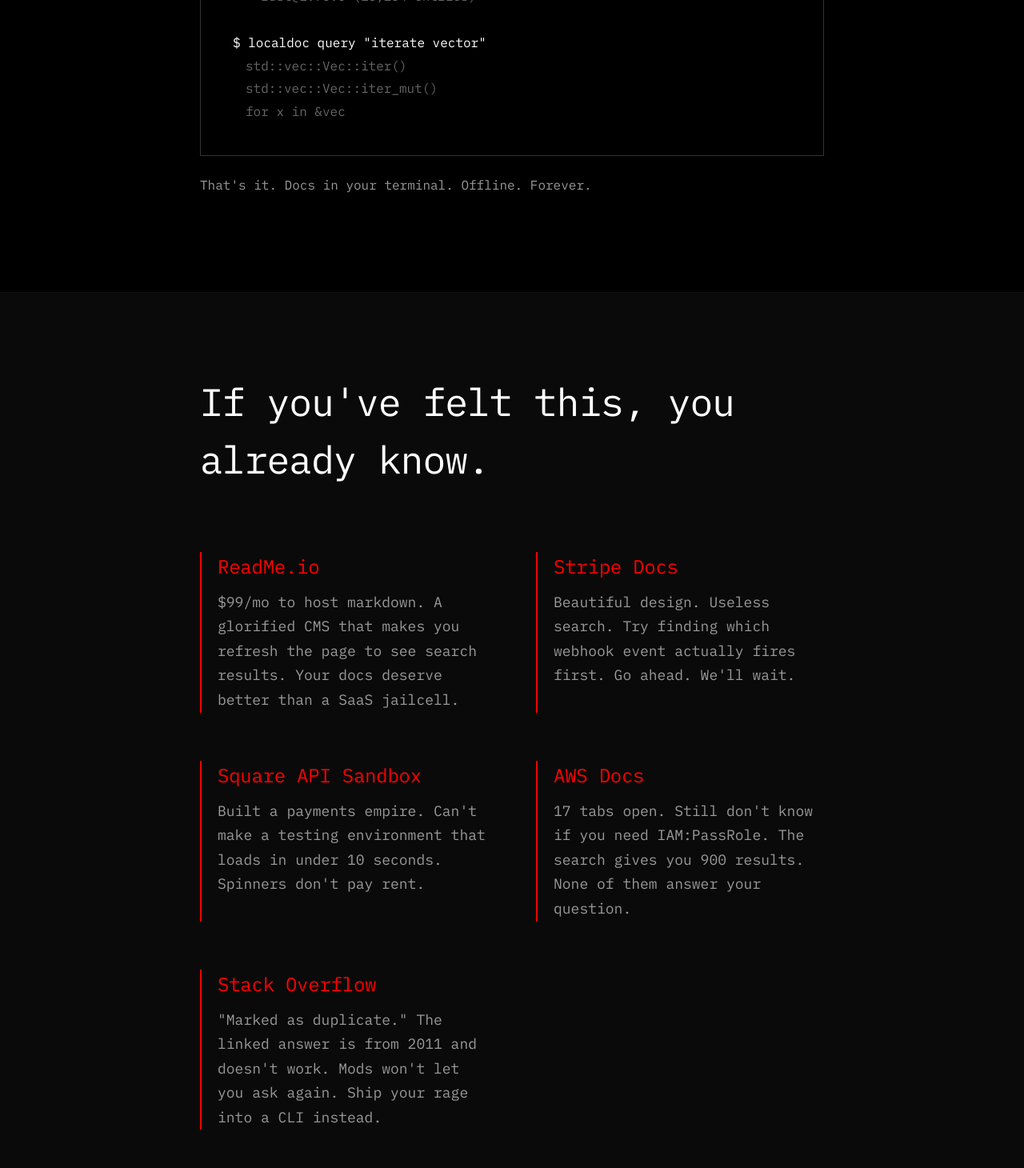
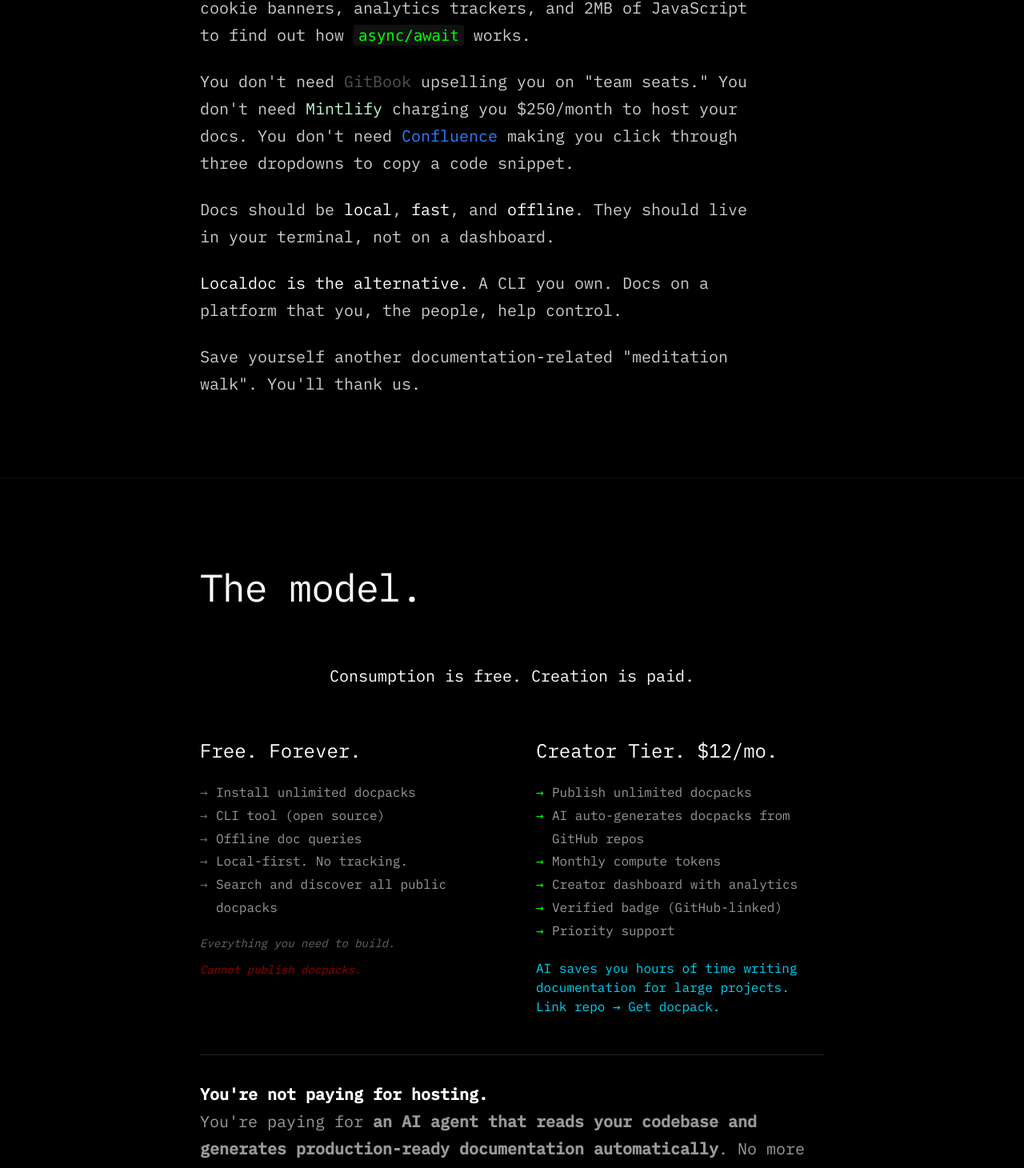
Before and after one commit to xandwr/doctown-website, a SvelteKit app: page / in a window 1280 px wide. Shown: the part 1200-2660 px from the top of the page at 80% size. Built offline with nearby package versions, Linux system fonts and the light colour scheme.

Commit message:
New site design

```diff
--- a/src/routes/+page.svelte
+++ b/src/routes/+page.svelte
@@ -5,113 +5,8 @@
     <!-- Hero: Immediate Hook -->
     <section class="hero">
         <div class="container">
-            <h1>Documentation without dependency.</h1>
-            <p class="subhero">
-                All documentation. One CLI. No corporate bullshit.
-            </p>
-        </div>
-    </section>
-
-    <!-- Quick Start: Get Devs Moving in 10 Seconds -->
-    <section class="quickstart">
-        <div class="container">
-            <h2>Get going. Fast.</h2>
-            <div class="terminal">
-                <div class="terminal-line">$ cargo install localdoc</div>
-                <div class="terminal-line output">
-                    ✓ installed localdoc v0.1.0
-                </div>
-                <div class="terminal-line">&nbsp;</div>
-                <div class="terminal-line">$ localdoc install rust</div>
-                <div class="terminal-line output">
-                    ✓ rust@1.70.0 (15,234 entries)
-                </div>
-                <div class="terminal-line">&nbsp;</div>
-                <div class="terminal-line">
-                    $ localdoc query "iterate vector"
-                </div>
-                <div class="terminal-line output">std::vec::Vec::iter()</div>
-                <div class="terminal-line output">
-                    std::vec::Vec::iter_mut()
-                </div>
-                <div class="terminal-line output">for x in &vec</div>
-            </div>
-            <p class="quickstart-note">
-                That's it. Docs in your terminal. Offline. Forever.
-            </p>
-        </div>
-    </section>
-
-    <!-- Hall of Shame: Calling Shots -->
-    <section class="shame">
-        <div class="container">
-            <h2>If you've felt this, you already know.</h2>
-            <div class="shame-list">
-                <div class="shame-item">
-                    <p class="shame-target">ReadMe.io</p>
-                    <p class="shame-crime">
-                        $99/mo to host markdown. A glorified CMS that makes you
-                        refresh the page to see search results. Your docs
-                        deserve better than a SaaS jailcell.
-                    </p>
-                </div>
-                <div class="shame-item">
-                    <p class="shame-target">Stripe Docs</p>
-                    <p class="shame-crime">
-                        Beautiful design. Useless search. Try finding which
-                        webhook event actually fires first. Go ahead. We'll
-                        wait.
-                    </p>
-                </div>
-                <div class="shame-item">
-                    <p class="shame-target">Square API Sandbox</p>
-                    <p class="shame-crime">
-                        Built a payments empire. Can't make a testing
-                        environment that loads in under 10 seconds. Spinners
-                        don't pay rent.
-                    </p>
-                </div>
-                <div class="shame-item">
-                    <p class="shame-target">AWS Docs</p>
-                    <p class="shame-crime">
-                        17 tabs open. Still don't know if you need IAM:PassRole.
-                        The search gives you 900 results. None of them answer
-                        your question.
-                    </p>
-                </div>
-                <div class="shame-item">
-                    <p class="shame-target">Stack Overflow</p>
-                    <p class="shame-crime">
-                        "Marked as duplicate." The linked answer is from 2011
-                        and doesn't work. Mods won't let you ask again. Ship
-                        your rage into a CLI instead.
-                    </p>
-                </div>
-            </div>
-            <p class="shame-manifesto">
-                You're not the problem. The docs are.<br />
-                <strong>We're fixing it.</strong>
-            </p>
-        </div>
-    </section>
-
-    <!-- The Pitch: What This Is -->
-    <section class="pitch">
-        <div class="container">
-            <div class="pitch-grid">
-                <div class="pitch-item">
-                    <h3>100% offline</h3>
-                    <p>No network. No latency. No tracking.</p>
-                </div>
-                <div class="pitch-item">
-                    <h3>&lt;50ms queries</h3>
-                    <p>Faster than grep. Smarter than find.</p>
-                </div>
-                <div class="pitch-item">
-                    <h3>Zero config</h3>
-                    <p>One binary. One command. Done.</p>
-                </div>
-            </div>
+            <h1>Documentation is a dependency.</h1>
+            <p class="subhero">Let's treat it like one.</p>
         </div>
     </section>
 
@@ -131,28 +26,40 @@
                     find out how <code>async/await</code> works.
                 </p>
                 <p>
-                    You don't need GitBook upselling you on "team seats." You
-                    don't need ReadMe charging $99/mo to render markdown. You
-                    don't need Confluence making you click through three
-                    dropdowns to copy a code snippet.
+                    You don't need <a
+                        href="https://www.gitbook.com/pricing"
+                        target="_blank"
+                        rel="noopener noreferrer"
+                        class="text-neutral-600">GitBook</a
+                    >
+                    upselling you on "team seats." You don't need
+                    <a
+                        href="https://www.mintlify.com/pricing"
+                        target="_blank"
+                        rel="noopener noreferrer"
+                        class="text-green-200">Mintlify</a
+                    >
+                    charging you $250/month to host your docs. You don't need
+                    <a
+                        href="https://www.atlassian.com/software/confluence"
+                        target="_blank"
+                        rel="noopener noreferrer"
+                        class="text-blue-500">Confluence</a
+                    >
+                    making you click through three dropdowns to copy a code snippet.
                 </p>
                 <p>
                     Docs should be <strong>local</strong>,
                     <strong>fast</strong>, and <strong>offline</strong>. They
-                    should live in your terminal—not behind a paywall, not in a
-                    Notion workspace with broken search, not in some VC-funded
-                    "knowledge graph" that'll pivot to AI in six months and rug
-                    you by Q3.
+                    should live in your terminal, not on a dashboard.
                 </p>
                 <p>
                     <strong>Localdoc is the alternative.</strong> A CLI you own.
-                    Docs you control. No middleman. No metrics. No investors demanding
-                    10x growth on your search queries.
+                    Docs on a platform that you, the people, help control.
                 </p>
                 <p>
-                    If you've ever rage-closed a docs site because it <em
-                        >just wouldn't fucking load</em
-                    >—this is for you.
+                    Save yourself another documentation-related "meditation
+                    walk". You'll thank us.
                 </p>
             </div>
         </div>
@@ -162,32 +69,61 @@
     <section class="model">
         <div class="container">
             <h2>The model.</h2>
+            <p class="model-principle">
+                <strong>Consumption is free. Creation is paid.</strong>
+            </p>
             <div class="model-grid">
                 <div class="model-column free">
                     <h3>Free. Forever.</h3>
                     <ul>
+                        <li>Install unlimited docpacks</li>
                         <li>CLI tool (open source)</li>
                         <li>Offline doc queries</li>
-                        <li>Core docpacks (Rust, Python, etc.)</li>
                         <li>Local-first. No tracking.</li>
+                        <li>Search and discover all public docpacks</li>
                     </ul>
                     <p class="model-note">Everything you need to build.</p>
+                    <p class="model-limit opacity-60">
+                        Cannot publish docpacks.
+                    </p>
                 </div>
                 <div class="model-column premium">
-                    <h3>Premium. For velocity.</h3>
+                    <h3>Creator Tier. $12/mo.</h3>
                     <ul>
-                        <li>AI semantic search (token-optimized)</li>
-                        <li>Cloud sync & auto-updates</li>
-                        <li>Private docpack registry</li>
+                        <li>Publish unlimited docpacks</li>
+                        <li>AI auto-generates docpacks from GitHub repos</li>
+                        <li>Monthly compute tokens</li>
+                        <li>Creator dashboard with analytics</li>
+                        <li>Verified badge (GitHub-linked)</li>
                         <li>Priority support</li>
                     </ul>
-                    <p class="model-note">Buy hours. Not features.</p>
+                    <p class="text-cyan-400">
+                        AI saves you hours of time writing documentation for
+                        large projects.<br />
+                        Link repo → Get docpack.
+                    </p>
                 </div>
             </div>
             <p class="model-philosophy">
-                <strong>OSS at the edges. Product at the core.</strong><br />
-                The free layer proves it works. The premium layer keeps the lights
-                on.
+                <strong>You're not paying for hosting.</strong><br />
+                You're paying for
+                <b
+                    >an AI agent that reads your codebase and generates
+                    production-ready documentation automatically</b
+                >. No more manual doc writing. No more copy-pasting between
+                formats. <br /> Link your repo, allocate tokens, publish in
+                minutes. <br />
+                <br />
+            </p>
+
+            <p class="text-blue-800 mb-4">
+                Instant global availability is just a bonus.
+            </p>
+
+            <p class="model-philosophy">
+                <strong>Like npm. For docs.</strong><br />
+                Anyone can install for free. Only creators pay—and they get automation
+                that makes it worth every cent.
             </p>
         </div>
     </section>
@@ -199,10 +135,7 @@
             <div class="terminal">
                 <div class="terminal-line">$ cargo install localdoc</div>
             </div>
-            <p class="cta-note">
-                Documentation for people who build.<br />
-                Not corporations who extract.
-            </p>
+            <p class="cta-note">Documentation for people who build.</p>
         </div>
     </section>
 
@@ -210,8 +143,12 @@
     <section class="footer">
         <div class="container">
             <p>
-                Built by someone who has lost their mind, for people who are on
-                the verge themselves.
+                Built by crazy (<a
+                    href="https://github.com/xandwr"
+                    target="_blank"
+                    rel="noopener noreferrer"
+                    class="text-blue-200">xandwr</a
+                >) to keep others sane.
             </p>
             <p class="footer-links">
                 <a
@@ -219,8 +156,6 @@
                     target="_blank"
                     rel="noopener">GitHub</a
                 >
-                <span>•</span>
-                <span class="coming-soon">Docs (soon)</span>
                 <span>•</span>
                 <a
                     href="https://discord.gg/r8rbntTaKQ"
@@ -237,8 +172,8 @@
         margin: 0;
         background: #000;
         color: #fff;
-        font-family: "IBM Plex Mono", "SF Mono", "Monaco", "Cascadia Code",
-            monospace;
+        font-family:
+            "IBM Plex Mono", "SF Mono", "Monaco", "Cascadia Code", monospace;
         overflow-x: hidden;
         -webkit-font-smoothing: antialiased;
     }
@@ -295,11 +230,6 @@
         line-height: 1.5;
     }
 
-    /* Quick Start */
-    .quickstart h2 {
-        margin-bottom: 32px;
-    }
-
     .terminal {
         background: #000;
         border: 1px solid #333;
@@ -313,90 +243,6 @@
     .terminal-line {
         color: #fff;
         white-space: nowrap;
-    }
-
-    .terminal-line.output {
-        color: #666;
-        padding-left: 16px;
-    }
-
-    .quickstart-note {
-        font-size: 16px;
-        color: #999;
-        margin: 0;
-        line-height: 1.6;
-    }
-
-    /* Hall of Shame */
-    .shame {
-        background: #0a0a0a;
-        padding: 100px 0;
-    }
-
-    .shame h2 {
-        margin-bottom: 60px;
-    }
-
-    .shame-list {
-        display: grid;
-        grid-template-columns: 1fr;
-        gap: 40px;
-        margin-bottom: 60px;
-    }
-
-    .shame-item {
-        border-left: 2px solid #f00;
-        padding-left: 20px;
-    }
-
-    .shame-target {
-        font-size: 20px;
-        color: #f00;
-        font-weight: 400;
-        margin: 0 0 12px 0;
-        letter-spacing: -0.01em;
-    }
-
-    .shame-crime {
-        font-size: 16px;
-        color: #999;
-        line-height: 1.7;
-        margin: 0;
-    }
-
-    .shame-manifesto {
-        font-size: 20px;
-        color: #ccc;
-        line-height: 1.6;
-        margin: 0;
-        padding-top: 40px;
-        border-top: 1px solid #222;
-        text-align: center;
-    }
-
-    .shame-manifesto strong {
-        color: #fff;
-    }
-
-    /* Pitch */
-    .pitch-grid {
-        display: grid;
-        grid-template-columns: 1fr;
-        gap: 48px;
-    }
-
-    .pitch-item h3 {
-        font-size: 24px;
-        font-weight: 400;
-        margin: 0 0 12px 0;
-        color: #fff;
-    }
-
-    .pitch-item p {
-        font-size: 16px;
-        color: #666;
-        margin: 0;
-        line-height: 1.6;
     }
 
     /* Manifesto */
@@ -432,14 +278,22 @@
         font-size: 0.95em;
     }
 
-    .manifesto-content em {
-        color: #fff;
-        font-style: italic;
-    }
-
     /* Model */
     .model {
         padding: 100px 0;
+    }
+
+    .model-principle {
+        font-size: 20px;
+        color: #ccc;
+        text-align: center;
+        margin: 0 0 60px 0;
+        line-height: 1.5;
+    }
+
+    .model-principle strong {
+        color: #fff;
+        font-weight: 400;
     }
 
     .model-grid {
@@ -486,15 +340,27 @@
         color: #666;
         margin: 0;
         font-style: italic;
+        line-height: 1.5;
+    }
+
+    .model-limit {
+        font-size: 14px;
+        color: #f00;
+        margin: 12px 0 0 0;
+        font-style: italic;
     }
 
     .model-philosophy {
         font-size: 18px;
         color: #999;
         line-height: 1.7;
-        margin: 0;
+        margin: 0 0 24px 0;
         padding-top: 32px;
         border-top: 1px solid #222;
+    }
+
+    .model-philosophy:last-child {
+        margin-bottom: 0;
     }
 
     .model-philosophy strong {
@@ -558,11 +424,6 @@
         color: #333;
     }
 
-    .footer-links .coming-soon {
-        color: #555;
-        font-style: italic;
-    }
-
     /* Desktop Breakpoint */
     @media (min-width: 768px) {
         .container {
@@ -596,11 +457,6 @@
             font-size: 16px;
         }
 
-        .pitch-grid {
-            grid-template-columns: repeat(3, 1fr);
-            gap: 60px;
-        }
-
         .model-grid {
             grid-template-columns: repeat(2, 1fr);
             gap: 60px;
@@ -613,28 +469,6 @@
         .model-philosophy {
             font-size: 20px;
         }
-
-        .shame h2 {
-            margin-bottom: 80px;
-        }
-
-        .shame-list {
-            grid-template-columns: repeat(2, 1fr);
-            gap: 60px;
-            margin-bottom: 80px;
-        }
-
-        .shame-target {
-            font-size: 24px;
-        }
-
-        .shame-crime {
-            font-size: 18px;
-        }
-
-        .shame-manifesto {
-            font-size: 24px;
-        }
     }
 
     /* Large Desktop */
```
Also changed, not shown: 1 other file (tests, documents, lock files or other folders).
